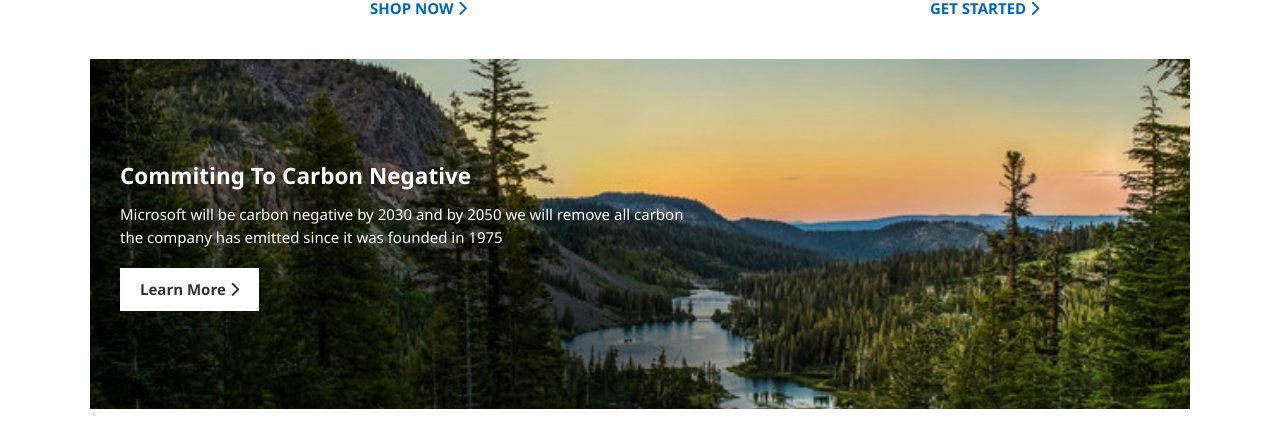
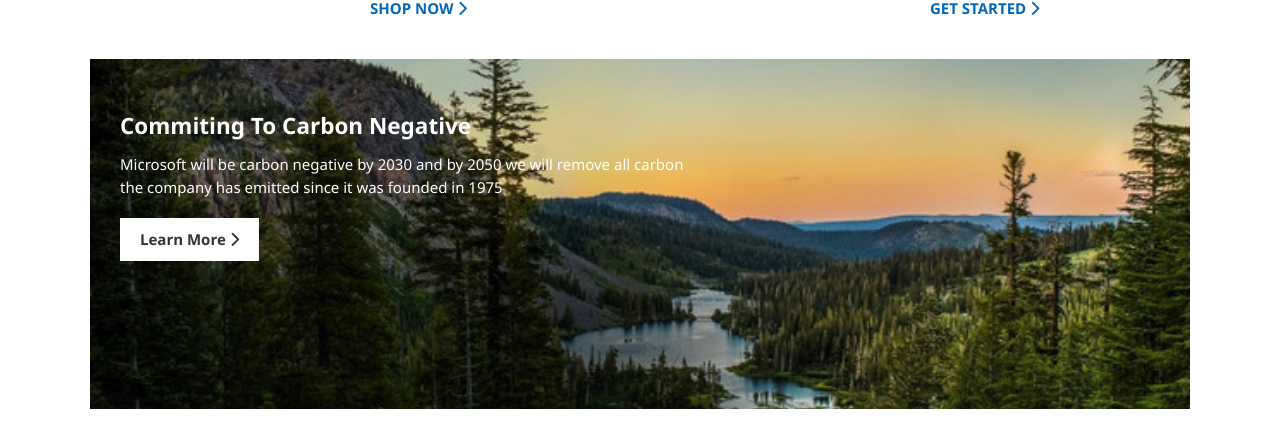
Before and after one commit to catbirdseatio/microsoft, a website built with Parcel: page index.html in a window 1280 px wide. Shown: the part 1548-1984 px from the top of the page. Built offline with nearby package versions, Linux system fonts and the light colour scheme; files whose address does not match are found by name.

Commit message:
yet another carbon tweak

```diff
--- a/style.css
+++ b/style.css
@@ -190,7 +190,7 @@ carbon {
 
 carbon content {
     width: 55%;
-    padding: 10rem 0 1rem 3rem;
+    padding: 5rem 0 1rem 3rem;
 }
 
 /* Follow */
```
